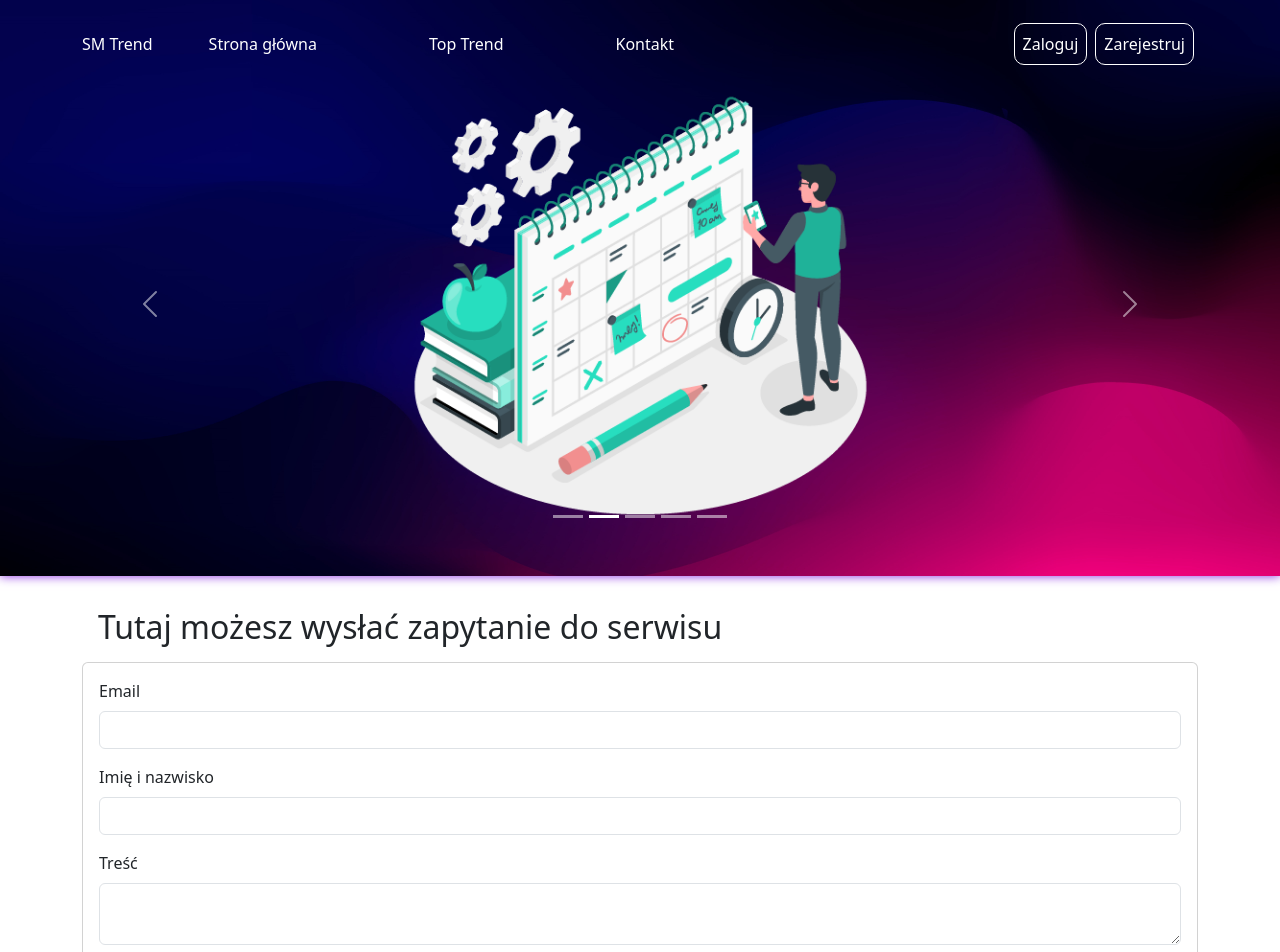
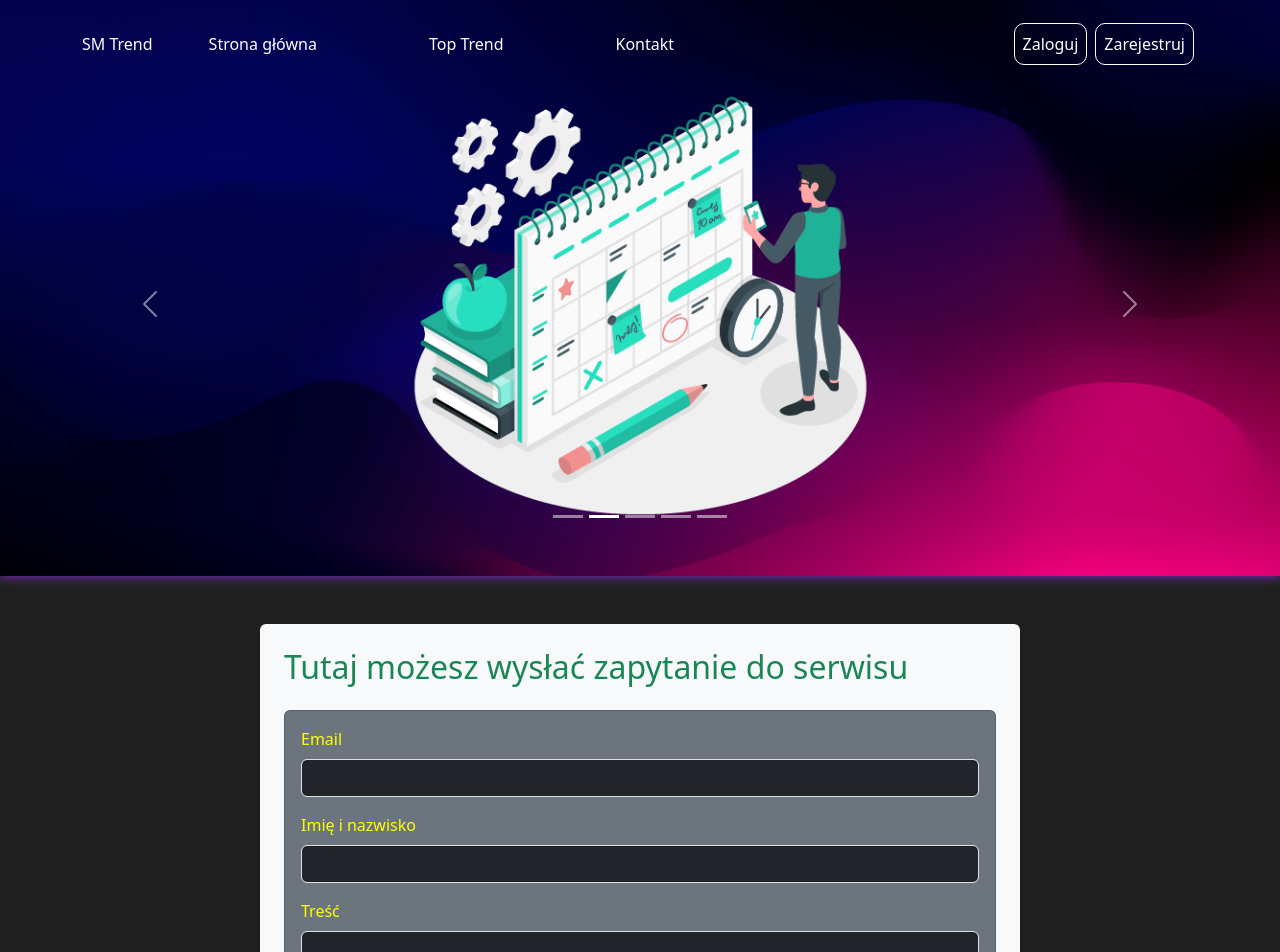
Before and after one commit to Mirac00/SM-Trend-Frontend, a React (Create React App) app: page /Contact in a window 1280 px wide. Shown: the top 952 px of the page. Built offline with nearby package versions, Linux system fonts and the light colour scheme.

Commit message:
dark styles

```diff
--- a/src/components/common/ContactForm.tsx
+++ b/src/components/common/ContactForm.tsx
@@ -13,19 +13,39 @@ const ContactForm: React.FC = () => {
   };
 
   return (
-    <div className="card p-3 ">
+    <div className="card p-3 bg-secondary text-white">
       <form onSubmit={handleSubmit}>
         <div className="mb-3">
           <label htmlFor="email" className="form-label">Email</label>
-          <input type="email" className="form-control" id="email" value={email} onChange={e => setEmail(e.target.value)} required />
+          <input
+            type="email"
+            className="form-control bg-dark text-white"
+            id="email"
+            value={email}
+            onChange={e => setEmail(e.target.value)}
+            required
+          />
         </div>
         <div className="mb-3">
           <label htmlFor="name" className="form-label">Imię i nazwisko</label>
-          <input type="text" className="form-control" id="name" value={name} onChange={e => setName(e.target.value)} required />
+          <input
+            type="text"
+            className="form-control bg-dark text-white"
+            id="name"
+            value={name}
+            onChange={e => setName(e.target.value)}
+            required
+          />
         </div>
         <div className="mb-3">
           <label htmlFor="message" className="form-label">Treść</label>
-          <textarea className="form-control" id="message" value={message} onChange={e => setMessage(e.target.value)} required />
+          <textarea
+            className="form-control bg-dark text-white"
+            id="message"
+            value={message}
+            onChange={e => setMessage(e.target.value)}
+            required
+          />
         </div>
         <button type="submit" className="btn btn-primary">Wyślij</button>
       </form>
--- a/src/components/routes/MyProfile.tsx
+++ b/src/components/routes/MyProfile.tsx
@@ -66,7 +66,7 @@ const MyProfile: React.FC = () => {
 
   return (
     <div className="container mt-3">
-      <h2>Mój Profil</h2>
+      <h2 className="mt-2 text-success">Mój Profil</h2>
       <div className="profile-section">
         <h3>Aktualizuj swoje dane</h3>
         <form onSubmit={(e) => { e.preventDefault(); handleUpdateProfile({ ...user }); }}>
--- a/src/components/routes/contact.tsx
+++ b/src/components/routes/contact.tsx
@@ -1,6 +1,7 @@
 import React from 'react';
 import 'bootstrap/dist/css/bootstrap.min.css';
 import ContactForm from '../common/ContactForm';
+
 
 /**
  * Komponent reprezentujący stronę kontaktową.
@@ -8,13 +9,11 @@ import ContactForm from '../common/ContactForm';
  */
 function Contact() {
   return (
-    <div className="container mt-3">
-      <div className="grid">
-        <div className="row">
-          <div className="col rounded bg-white">
-            <h2 className="m-3">Tutaj możesz wysłać zapytanie do serwisu</h2>
-            <ContactForm />
-          </div>
+    <div className="container mt-5">
+      <div className="row justify-content-center">
+        <div className="col-md-8 rounded bg-light p-4 shadow">
+          <h2 className="mb-4 text-success">Tutaj możesz wysłać zapytanie do serwisu</h2>
+          <ContactForm />
         </div>
       </div>
     </div>
--- a/src/style/AddPostComponent.css
+++ b/src/style/AddPostComponent.css
@@ -1,3 +1,11 @@
 .add-post{
     box-shadow: 0 0 10px blueviolet;
+    background-color: hsla(0, 0%, 13%, 1) !important;
 }
+
+h3{
+    color:green;
+}
+.form-label{
+    color:yellow;
+}
--- a/src/style/PostComponent.css
+++ b/src/style/PostComponent.css
@@ -1,11 +1,13 @@
 /* Efekt hover na kartach */
 .post-tile {
   transition: transform 0.2s, box-shadow 0.2s;
+  box-shadow: inset 0 0 40px rgba(0, 0, 0, 0.5);
 }
 
 .post-tile:hover {
   transform: scale(1.05);
   box-shadow: 0 4px 8px rgba(0, 0, 0, 0.2);
+  box-shadow: inset 0 0 40px rgba(0, 0, 0, 0.5);
 }
 
 /* Ukrycie interakcji z obrazkami */
--- a/src/style/layoutStyle.css
+++ b/src/style/layoutStyle.css
@@ -1,6 +1,6 @@
 main {
     flex: 1;
-    background-color: rgb(255, 255, 255);
+    background-color: hsla(0, 0%, 13%, 1);
     background-size: cover;
     background-repeat: no-repeat;
     background-position: center;
```
